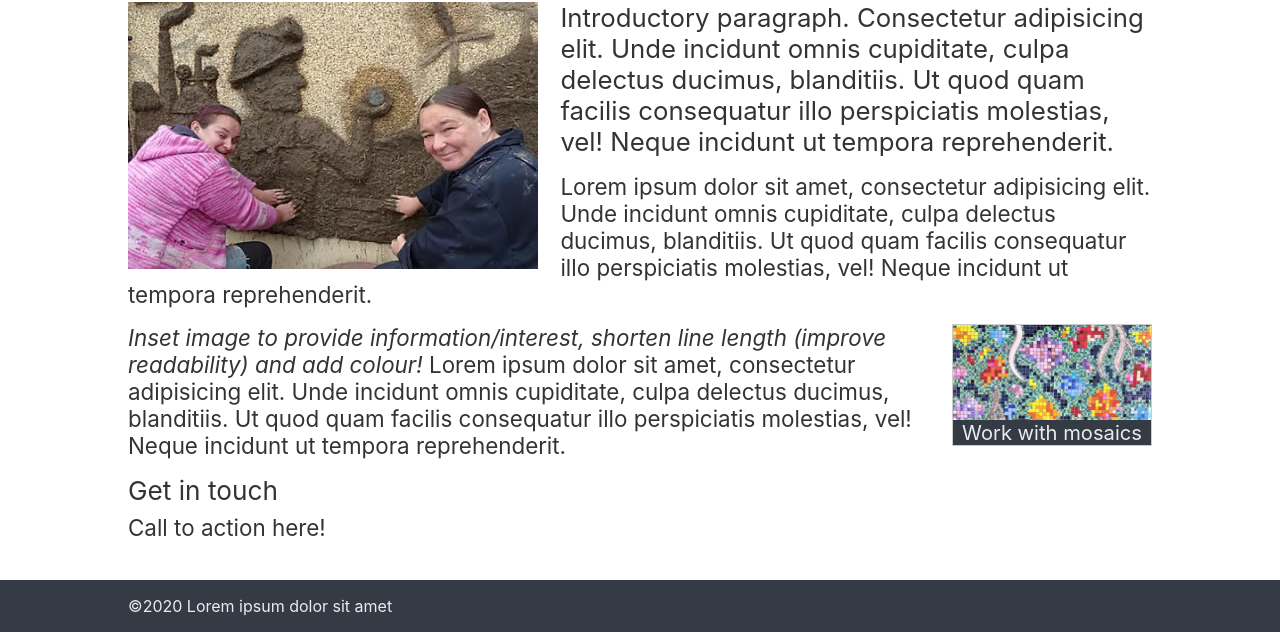
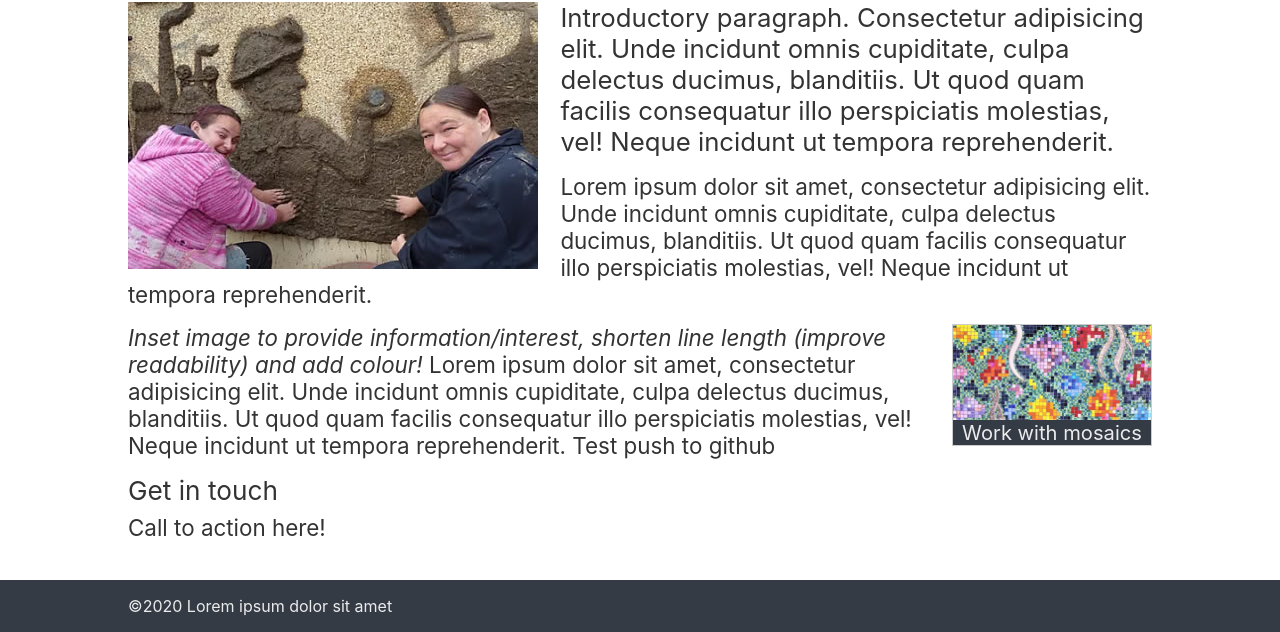
Before and after one commit to andymabb/Dani, a plain HTML site: page src/index.html in a window 1280 px wide. Shown: the part 208-840 px from the top of the page. Drawn offline with nearby package versions, Linux system fonts and the light colour scheme; files whose address does not match are found by name.

Commit message:
test githubVSC

```diff
--- a/src/index.html
+++ b/src/index.html
@@ -39,7 +39,7 @@
 		<img src="img/mosaic.jpg" alt="">
 		<figcaption>Work with mosaics</figcaption>
 	</figure>
-	<p><em>Inset image to provide information/interest, shorten line length (improve readability) and add colour!</em> Lorem ipsum dolor sit amet, consectetur adipisicing elit. Unde incidunt omnis cupiditate, culpa delectus ducimus, blanditiis. Ut quod quam facilis consequatur illo perspiciatis molestias, vel! Neque incidunt ut tempora reprehenderit.</p>
+	<p><em>Inset image to provide information/interest, shorten line length (improve readability) and add colour!</em> Lorem ipsum dolor sit amet, consectetur adipisicing elit. Unde incidunt omnis cupiditate, culpa delectus ducimus, blanditiis. Ut quod quam facilis consequatur illo perspiciatis molestias, vel! Neque incidunt ut tempora reprehenderit. Test push to github</p>
 	<h3>Get in touch</h3>
 	<p>Call to action here!</p>
 </main>
```
